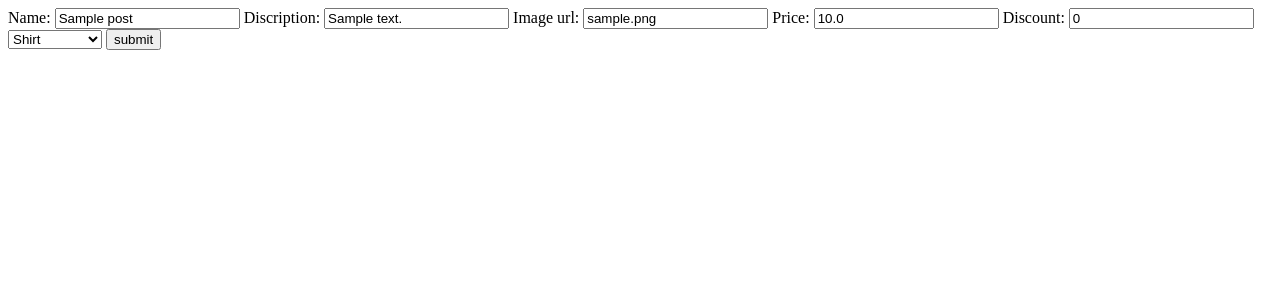
After one commit to Anieefn/onestop, a Django app: page /update/1/1/ in a window 1280 px wide. The commit adds this page. Shown: the top 300 px of the page. Run offline with Django 5.2, Linux system fonts and the light colour scheme; tables that the repository leaves empty hold one stand-in row (values such as "Sample post").

```diff
--- /dev/null
+++ b/delivery/static/delivery/de.js
@@ -0,0 +1,5 @@
+avoid_default =(event) => {
+    console.log("Function called");
+    event.preventDefault();
+    document.querySelector('form').submit();
+}
--- /dev/null
+++ b/delivery/templates/delivery/update_stock.html
@@ -0,0 +1,33 @@
+<!DOCTYPE html>
+<html lang="en">
+<head>
+    <meta charset="UTF-8">
+    <meta name="viewport" content="width=device-width, initial-scale=1.0">
+    <title>updating</title>
+    {% load static %}
+    <script src="{% static 'delivery/de.js' %}"></script>
+</head>
+<body>
+    <form method="post">
+        {% csrf_token %}
+        {% for p in post%}
+        <label>Name: </label>
+        <input type="text" name="name" required value="{{p.name}}">
+        <label>Discription: </label>
+        <input type="text" name="bio" required value="{{p.bio}}">
+        <label>Image url: </label>
+        <input type="url" name="picture" required value="{{p.picture}}">
+        <label>Price: </label>
+        <input type="text" name="price" required value="{{p.price}}">
+        <label>Discount: </label>
+        <input type="text" name="discount" required value="{{p.discount}}">
+        <select name="catagery" >select catagery
+            <option value="shirt">Shirt</option>
+            <option value="pants">Pants</option>
+            <option value="accessories">Accessories</option>
+        </select>
+        <button type="submit" onclick="avoid_default(event)"> submit</button>
+    </form>
+    {% endfor %}
+</body>
+</html>
--- a/delivery/urls.py
+++ b/delivery/urls.py
@@ -4,5 +4,9 @@ urlpatterns = [
     path('', views.handle_login, name='handle_login'),
     path('signup/', views.singup, name='singup'),
     path('handle_signup/', views.handle_singup, name='handle_singup'),
-    path('stock/<str:userid>', views.stock_view, name='stock_view'),
+    path('stock/<str:userid>/', views.stock_view, name='stock_view'),
+    path('update/<int:userid>/<int:pid>/', views.update_stock, name='update_stock'),
+    path('delete/<int:userid>/<int:pid>/', views.delete_user, name='delete_user'),
+    ################ admin ###############
+    path('home/', views.home, name='home'),
 ]
--- a/delivery/views.py
+++ b/delivery/views.py
@@ -3,7 +3,7 @@ from django.shortcuts import get_object_or_404, render,redirect
 from .models import Register,Posts
 from django.contrib.auth.hashers import make_password,check_password
 # Create your views here.
-
+#login page
 def handle_login(request):
     if request.method == 'POST' :
             username = request.POST.get('username')
@@ -12,9 +12,9 @@ def handle_login(request):
                 user = Register.objects.get(username=username)
                 if check_password(password, user.password):
                     if user.role == "customer":
-                         return render(request,'delivery/home.html')
+                         print("To home")
+                         return redirect('home')
                     else:
-                         print("to stock")
                          return redirect('stock_view', userid=user.id)
                 else:
                      error_message = "Invalid username or password"
@@ -28,6 +28,7 @@ def handle_login(request):
 def singup(request):
      return render(request, 'delivery/singup.html')
 
+#signup
 def handle_singup(request):
     try :
         if request.method == 'POST':
@@ -43,9 +44,7 @@ def handle_singup(request):
             hashed_password = make_password(password)
            # print("password hassed", hashed_password)
             reg = Register(username = username, password = hashed_password, email = email, address = address, phonenumber = phonenumber, role = role)
-            print("saving")
             reg.save()
-            print("saved")
             return render(request,'delivery/login.html')
     except IntegrityError as e:
              print(e)
@@ -53,10 +52,10 @@ def handle_singup(request):
              return render(request, 'delivery/singup.html', {"error_message" : error_message})
     return render(request, 'delivery/singup.html')
 
+# view the stock of specific user
 def stock_view(request, userid):
-     print("in stock")
      p = get_object_or_404(Register, id=userid)
-     print(p)
+     error_message = None
      if request.method == 'POST':
           name = request.POST.get('name')
           bio = request.POST.get('bio')
@@ -64,12 +63,52 @@ def stock_view(request, userid):
           price = request.POST.get('price')
           discount = request.POST.get('discount')
           catagery = request.POST.get('catagery')
-          print('saving data')
-          discount_price = price - (price * discount / 100)
-          print(discount_price)
+          discount_price = int(price) - (int(price) * int(discount) / 100)
           post = Posts(name = name, bio = bio, picture = picture, price = price, discount = discount, catagery = catagery, discount_price = discount_price,userId = p)
           post.save()
-          print('saved')
+     print(p)
      post = Posts.objects.filter(userId = p)
+     if len(post) == 0:
+          error_message = "No post available"
      print(post)
-     return render(request, 'delivery/store.html',{'post':post, 'p':p})
+     return render(request, 'delivery/store.html',{'post':post, 'p':p, "error_message":error_message})
+
+# updating stock indivially
+def update_stock(request,userid, pid):
+     print("into update")
+     p = get_object_or_404(Register,id =userid)
+     u = get_object_or_404(Posts, id=pid, userId = p)
+     print(p)
+
+     if request.method == 'POST':
+            u.name = request.POST.get('name')
+            u.bio = request.POST.get('bio')
+            u.picture = request.POST.get('picture')
+            u.price = request.POST.get('price')
+            u.discount = request.POST.get('discount')
+            u.catagery = request.POST.get('catagery')
+            u.discount_price = float(u.price) - (float(u.price) * float(u.discount) / 100)
+            print('saving')
+            u.save()
+            print("saved")
+            return redirect('stock_view', userid=p.id)
+     post = Posts.objects.filter(name = u )
+     return render(request, 'delivery/update_stock.html', {'post': post,'u': u, 'p': p})
+
+# delete post
+def delete_user(request, pid, userid):
+    p = get_object_or_404(Register, id=userid)
+    u = get_object_or_404(Posts, id=pid, userId =p)
+    print(u)  # Debugging output
+    print(f"Deleting post with id {u} ")
+    if request.method == 'POST':
+         u.delete()
+         return redirect('stock_view', userid=p.id)
+    return render(request, 'delivery/delete_confirm.html', {'p': p, 'u': u})
+
+#####################################  admin  #######################################################################
+
+def home(request):
+     print("In Home")
+     post = Posts.objects.all()
+     return render(request, 'delivery/home.html', {'post':post})
```
Also changed, not shown: delivery/static/delivery/validation.js (+11 -5 lines), delivery/templates/delivery/delete_confirm.html (added, +15 -0 lines), delivery/templates/delivery/home.html (+29 -1 lines), delivery/templates/delivery/store.html (+10 -3 lines).
